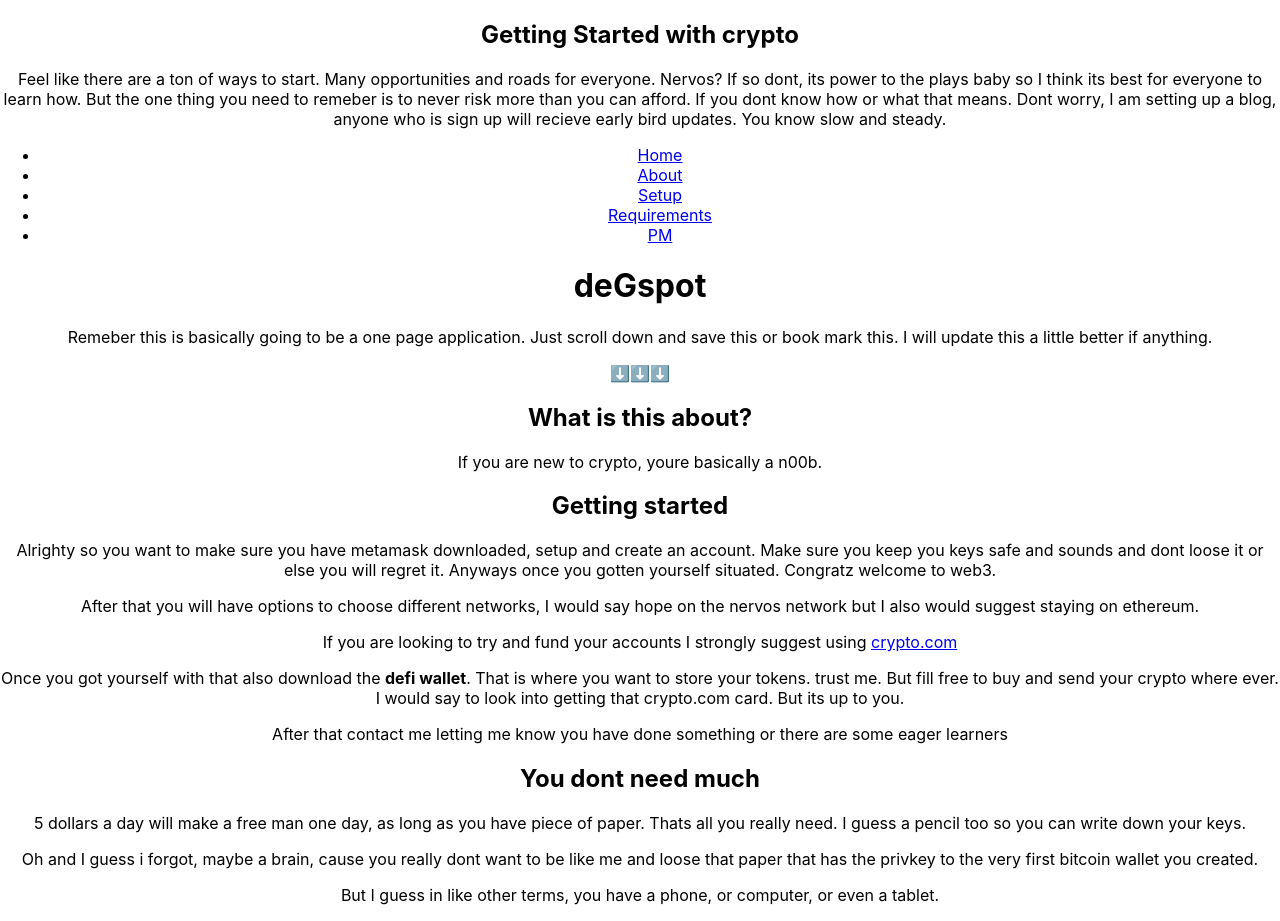
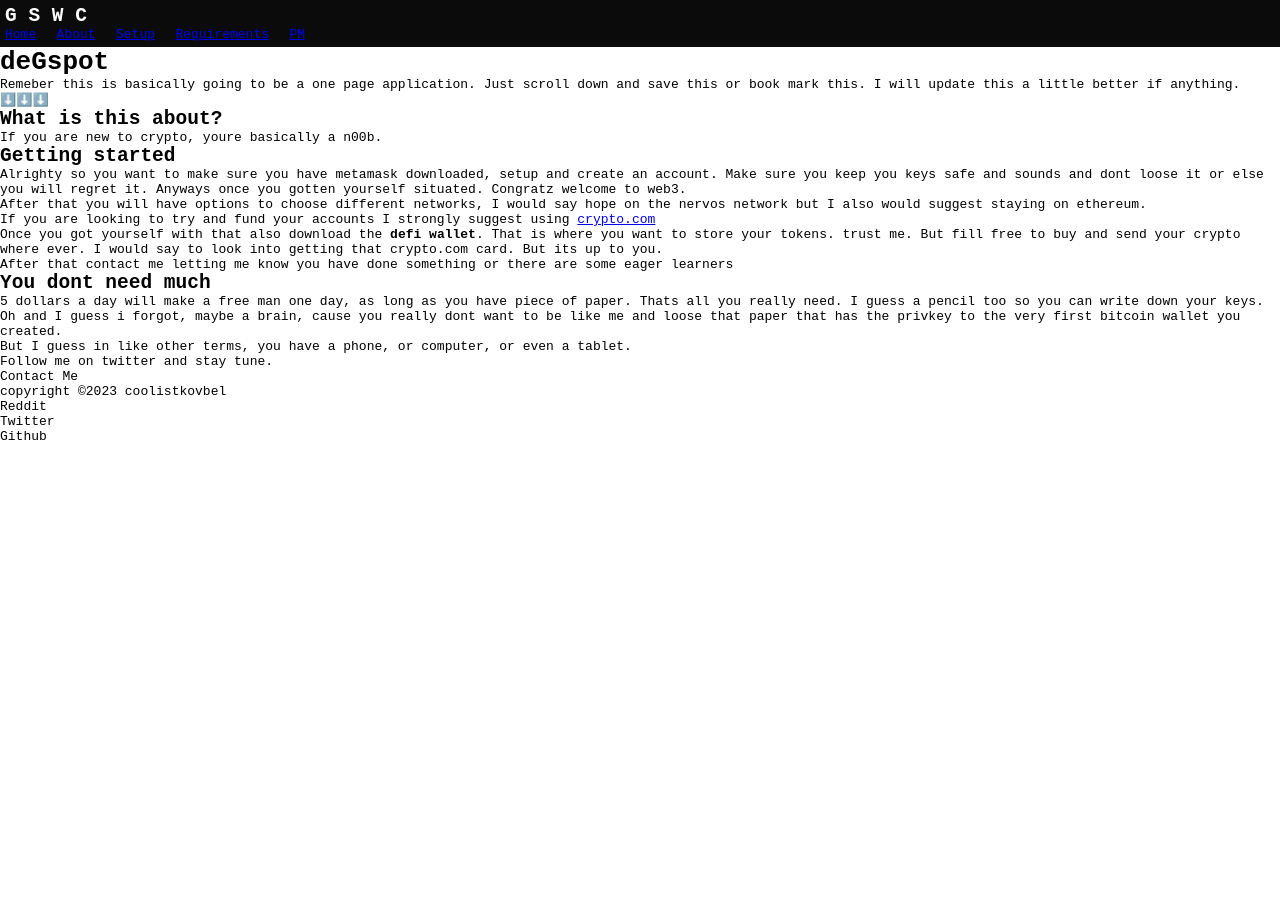
Before and after one commit to CoolistKovbel/psychic-guacamole, a React (Create React App) app: page / in a window 1280 px wide. After the commit the page ends 800 px from the top, so only its background shows below. Built offline with nearby package versions, Linux system fonts and the light colour scheme.

Commit message:
just doing basic stls

```diff
--- a/src/App.css
+++ b/src/App.css
@@ -1,38 +1,21 @@
 .App {
-  text-align: center;
+  width: 100%;
+  height: 100%;
 }
 
-.App-logo {
-  height: 40vmin;
-  pointer-events: none;
+.main-header{
+  background-color: rgb(11, 11, 12);
+  color: #fff;
+  padding: 5px;
 }
 
-@media (prefers-reduced-motion: no-preference) {
-  .App-logo {
-    animation: App-logo-spin infinite 20s linear;
-  }
+.main-header-nav{
+  width: 300px;
 }
 
-.App-header {
-  background-color: #282c34;
-  min-height: 100vh;
+.main-header-list{
   display: flex;
-  flex-direction: column;
   align-items: center;
-  justify-content: center;
-  font-size: calc(10px + 2vmin);
-  color: white;
+  justify-content: space-between;
+  list-style-type: none ;
 }
-
-.App-link {
-  color: #61dafb;
-}
-
-@keyframes App-logo-spin {
-  from {
-    transform: rotate(0deg);
-  }
-  to {
-    transform: rotate(360deg);
-  }
-}
--- a/src/App.js
+++ b/src/App.js
@@ -1,11 +1,13 @@
 import "./App.css";
+import MainHeader from "./components/MainHeader";
 
 function App() {
   return (
     <div className="App">
       {/* Header */}
-      <header>
-        <h2>Getting Started with crypto</h2>
+      <MainHeader />
+
+      {/* <aside>
         <p>
           Feel like there are a ton of ways to start. Many opportunities and
           roads for everyone. Nervos? If so dont, its power to the plays baby so
@@ -14,26 +16,7 @@ function App() {
           how or what that means. Dont worry, I am setting up a blog, anyone who
           is sign up will recieve early bird updates. You know slow and steady.{" "}
         </p>
-        <nav>
-          <ul>
-            <li>
-              <a href="#">Home</a>
-            </li>
-            <li>
-              <a href="#about">About</a>
-            </li>
-            <li>
-              <a href="#setup">Setup</a>
-            </li>
-            <li>
-              <a href="#requirements">Requirements</a>
-            </li>
-            <li>
-              <a href="#contact">PM</a>
-            </li>
-          </ul>
-        </nav>
-      </header>
+      </aside> */}
 
       {/* Hero  */}
       <div id="home" className="hero-dashboard">
@@ -123,12 +106,31 @@ function App() {
               But I guess in like other terms, you have a phone, or computer, or
               even a tablet.
             </p>
+            <p>Follow me on twitter and stay tune.</p>
           </div>
         </section>
 
         {/* contact me */}
-        <section id="contact"></section>
+        <section id="contact">
+          <header>Contact Me</header>
+        </section>
       </main>
+
+      {/* Footer */}
+      <footer className="main-footer">
+        <p>copyright &copy;2023 coolistkovbel</p>
+        <ul className="main-footer-socials">
+          <li>
+            <a>Reddit</a>
+          </li>
+          <li>
+            <a>Twitter</a>
+          </li>
+          <li>
+            <a>Github</a>
+          </li>
+        </ul>
+      </footer>
     </div>
   );
 }
--- /dev/null
+++ b/src/components/MainHeader.js
@@ -0,0 +1,30 @@
+import React from "react";
+
+function MainHeader() {
+  return (
+    <header className="main-header">
+      <h2>G S W C</h2>
+      <nav className="main-header-nav">
+        <ul className="main-header-list">
+          <li>
+            <a href="#">Home</a>
+          </li>
+          <li>
+            <a href="#about">About</a>
+          </li>
+          <li>
+            <a href="#setup">Setup</a>
+          </li>
+          <li>
+            <a href="#requirements">Requirements</a>
+          </li>
+          <li>
+            <a href="#contact">PM</a>
+          </li>
+        </ul>
+      </nav>
+    </header>
+  );
+}
+
+export default MainHeader;
--- a/src/index.css
+++ b/src/index.css
@@ -1,13 +1,11 @@
+*{
+  margin: 0;
+  padding: 0;
+  box-sizing: border-box;
+}
 body {
-  margin: 0;
-  font-family: -apple-system, BlinkMacSystemFont, 'Segoe UI', 'Roboto', 'Oxygen',
-    'Ubuntu', 'Cantarell', 'Fira Sans', 'Droid Sans', 'Helvetica Neue',
-    sans-serif;
+  font-family: monospace;
   -webkit-font-smoothing: antialiased;
   -moz-osx-font-smoothing: grayscale;
+  width: 100%;
 }
-
-code {
-  font-family: source-code-pro, Menlo, Monaco, Consolas, 'Courier New',
-    monospace;
-}
```
Also changed, not shown: src/img/banner.jpg (added), src/img/crypto-dido.jpg (added).
